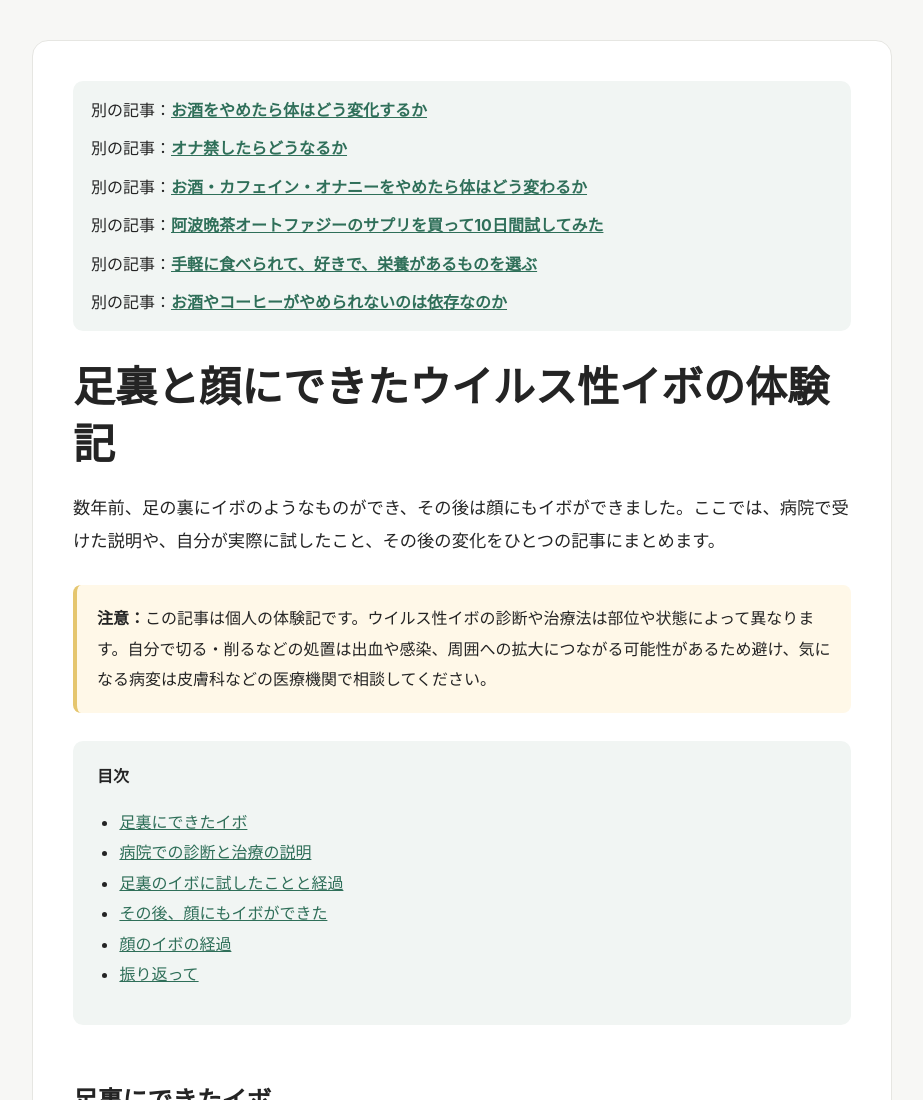
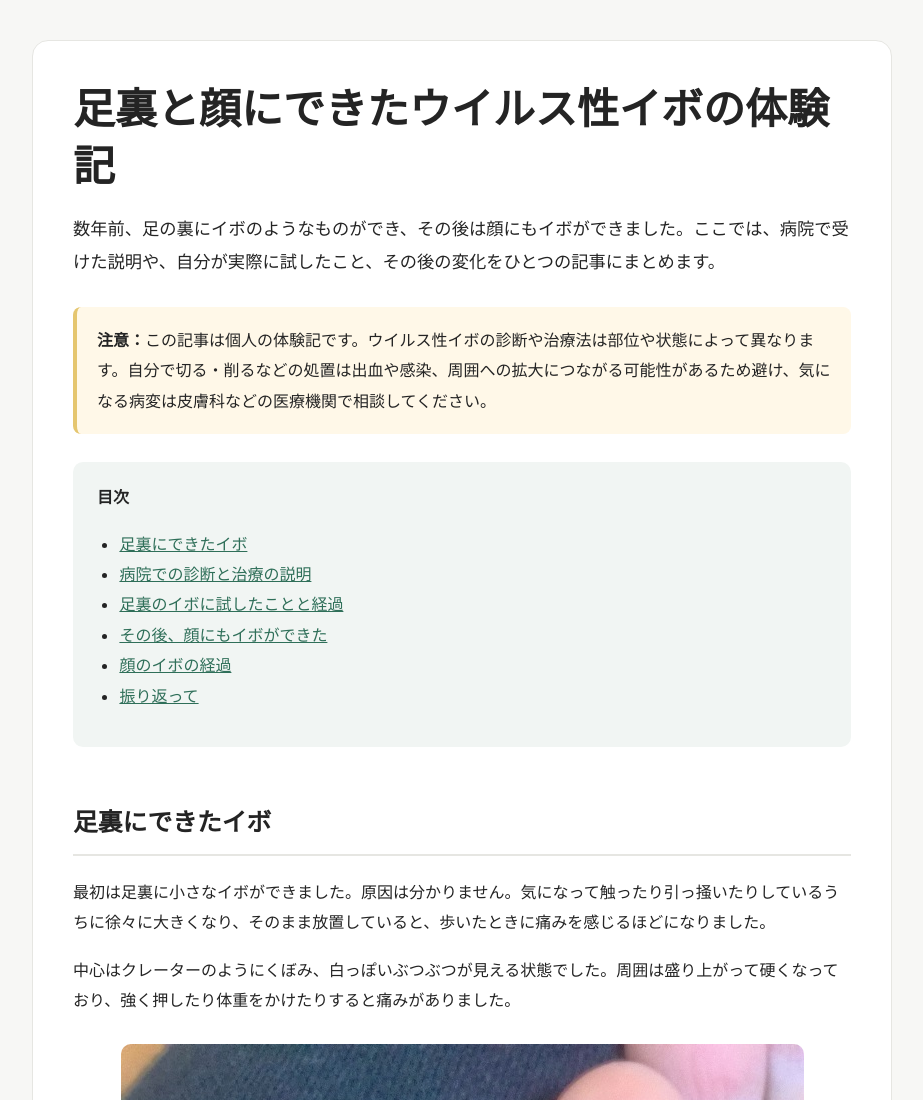
Before and after one commit to nonbiri3/nonbiri3.github.io, a plain HTML site: page index.html in a window 1280 px wide. Shown: the top 1100 px of the page, without its empty margins (178-1101 px from the left). Drawn offline with Linux system fonts and the light colour scheme.

Commit message:
Remove links to deleted secondary pages

```diff
--- a/index.html
+++ b/index.html
@@ -7,11 +7,10 @@
 <meta name="description" content="足裏と顔にできたウイルス性イボについて、受診から治療中の変化までをまとめた体験記です。">
 <style>
   :root {--bg:#f7f7f5;--card:#ffffff;--text:#242424;--muted:#666;--line:#e6e6e2;--accent:#2f6f59;--warn-bg:#fff8e8;--warn-line:#e5c66f}
-  *{box-sizing:border-box}body{margin:0;background:var(--bg);color:var(--text);font-family:-apple-system,BlinkMacSystemFont,"Segoe UI","Hiragino Kaku Gothic ProN","Hiragino Sans","Yu Gothic",Meiryo,sans-serif;line-height:1.9}main{width:min(860px,calc(100% - 32px));margin:40px auto;background:var(--card);padding:40px;border:1px solid var(--line);border-radius:16px}h1{line-height:1.35;margin:0 0 18px;font-size:clamp(28px,5vw,42px)}h2{margin-top:52px;padding-bottom:8px;border-bottom:2px solid var(--line);font-size:1.55rem}h3{margin-top:32px;font-size:1.2rem}p{margin:1.1em 0}img{display:block;max-width:100%;height:auto;margin:18px auto;border-radius:10px}figure{margin:28px 0}figcaption{color:var(--muted);font-size:.92rem;text-align:center}.lead{font-size:1.08rem}.note{margin:28px 0;padding:18px 20px;background:var(--warn-bg);border-left:4px solid var(--warn-line);border-radius:8px}.toc{margin:28px 0 36px;padding:20px 24px;background:#f1f5f3;border-radius:10px}.toc a{color:var(--accent)}.other-article{margin:0 0 28px;padding:14px 18px;background:#f1f5f3;border-radius:10px}.other-article a{color:var(--accent);font-weight:700}.other-article div+div{margin-top:8px}ul{padding-left:1.4em}.small{color:var(--muted);font-size:.92rem}@media(max-width:640px){main{margin:0;width:100%;border:0;border-radius:0;padding:24px 18px 48px}}
+  *{box-sizing:border-box}body{margin:0;background:var(--bg);color:var(--text);font-family:-apple-system,BlinkMacSystemFont,"Segoe UI","Hiragino Kaku Gothic ProN","Hiragino Sans","Yu Gothic",Meiryo,sans-serif;line-height:1.9}main{width:min(860px,calc(100% - 32px));margin:40px auto;background:var(--card);padding:40px;border:1px solid var(--line);border-radius:16px}h1{line-height:1.35;margin:0 0 18px;font-size:clamp(28px,5vw,42px)}h2{margin-top:52px;padding-bottom:8px;border-bottom:2px solid var(--line);font-size:1.55rem}h3{margin-top:32px;font-size:1.2rem}p{margin:1.1em 0}img{display:block;max-width:100%;height:auto;margin:18px auto;border-radius:10px}figure{margin:28px 0}figcaption{color:var(--muted);font-size:.92rem;text-align:center}.lead{font-size:1.08rem}.note{margin:28px 0;padding:18px 20px;background:var(--warn-bg);border-left:4px solid var(--warn-line);border-radius:8px}.toc{margin:28px 0 36px;padding:20px 24px;background:#f1f5f3;border-radius:10px}.toc a{color:var(--accent)}ul{padding-left:1.4em}.small{color:var(--muted);font-size:.92rem}@media(max-width:640px){main{margin:0;width:100%;border:0;border-radius:0;padding:24px 18px 48px}}
 </style>
 </head>
 <body><main><article>
-<div class="other-article"><div>別の記事：<a href="alcohol-caffeine.html">お酒をやめたら体はどう変化するか</a></div><div>別の記事：<a href="abstinence.html">オナ禁したらどうなるか</a></div><div>別の記事：<a href="reset-three.html">お酒・カフェイン・オナニーをやめたら体はどう変わるか</a></div><div>別の記事：<a href="awa-bancha-autophagy.html">阿波晩茶オートファジーのサプリを買って10日間試してみた</a></div><div>別の記事：<a href="easy-healthy-foods.html">手軽に食べられて、好きで、栄養があるものを選ぶ</a></div><div>別の記事：<a href="alcohol-coffee-dependence.html">お酒やコーヒーがやめられないのは依存なのか</a></div></div>
 <h1>足裏と顔にできたウイルス性イボの体験記</h1>
 <p class="lead">数年前、足の裏にイボのようなものができ、その後は顔にもイボができました。ここでは、病院で受けた説明や、自分が実際に試したこと、その後の変化をひとつの記事にまとめます。</p>
 <div class="note"><strong>注意：</strong>この記事は個人の体験記です。ウイルス性イボの診断や治療法は部位や状態によって異なります。自分で切る・削るなどの処置は出血や感染、周囲への拡大につながる可能性があるため避け、気になる病変は皮膚科などの医療機関で相談してください。</div>
```
